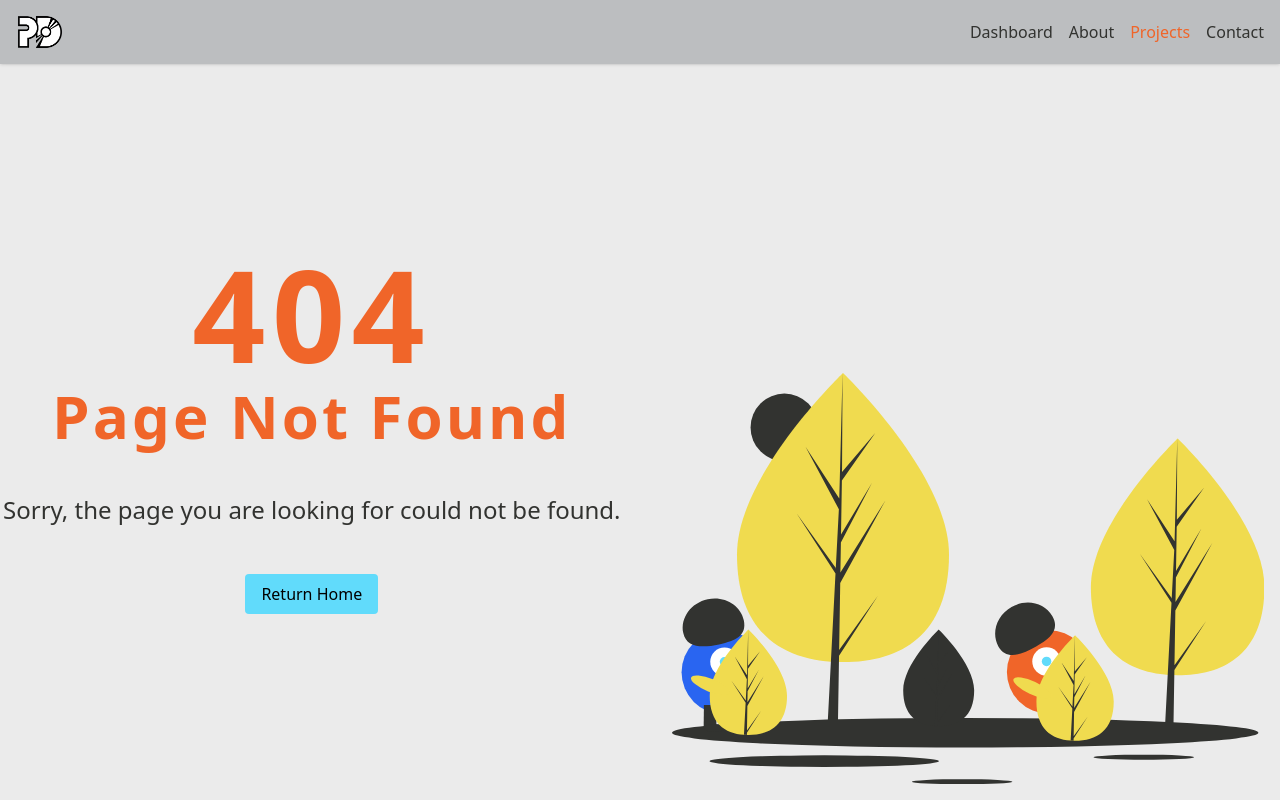
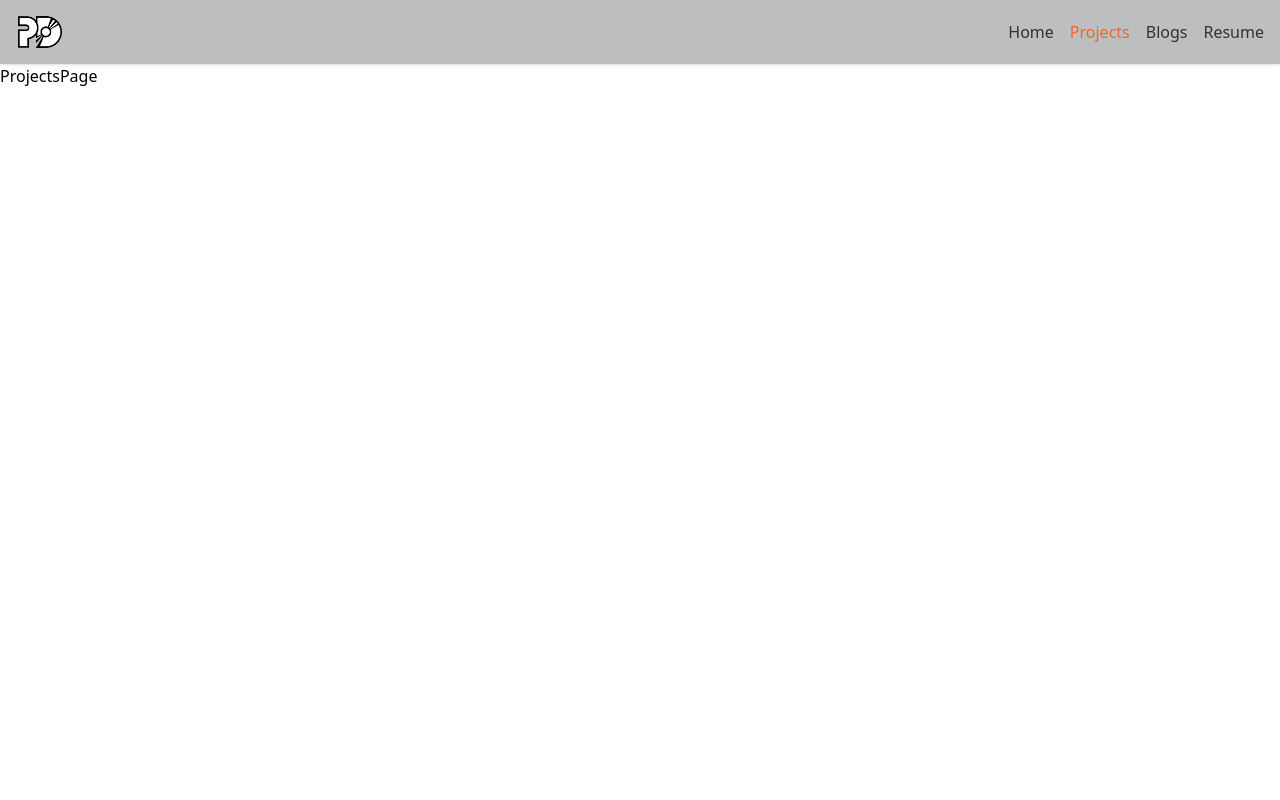
Before and after one commit to prasenjitpriyan/portfolio, a Next.js app: page /projects in a window 1280 px wide. Before the commit this address had no page. Built offline with nearby package versions, Linux system fonts and the light colour scheme.

Commit message:
Nav link modified and pages added accordingly

```diff
--- /dev/null
+++ b/app/blogs/page.jsx
@@ -0,0 +1,7 @@
+import React from 'react'
+
+const BlogPage = () => {
+  return <div className="min-h-[calc(100svh-4rem)]">BlogPage</div>
+}
+
+export default BlogPage
--- /dev/null
+++ b/app/projects/page.jsx
@@ -0,0 +1,7 @@
+import React from 'react'
+
+const ProjectsPage = () => {
+  return <div className="min-h-[calc(100svh-4rem)]">ProjectsPage</div>
+}
+
+export default ProjectsPage
--- /dev/null
+++ b/app/resume/page.jsx
@@ -0,0 +1,7 @@
+import React from 'react'
+
+const Resume = () => {
+  return <div className="min-h-[calc(100svh-4rem)]">Resume</div>
+}
+
+export default Resume
--- a/components/Navbar.jsx
+++ b/components/Navbar.jsx
@@ -16,10 +16,10 @@ const Navbar = () => {
   }
 
   const links = [
-    { href: '/', label: 'Dashboard' },
-    { href: '/about', label: 'About' },
+    { href: '/', label: 'Home' },
     { href: '/projects', label: 'Projects' },
-    { href: '/contact', label: 'Contact' }
+    { href: '/blogs', label: 'Blogs' },
+    { href: '/resume', label: 'Resume' }
   ]
 
   return (
```
